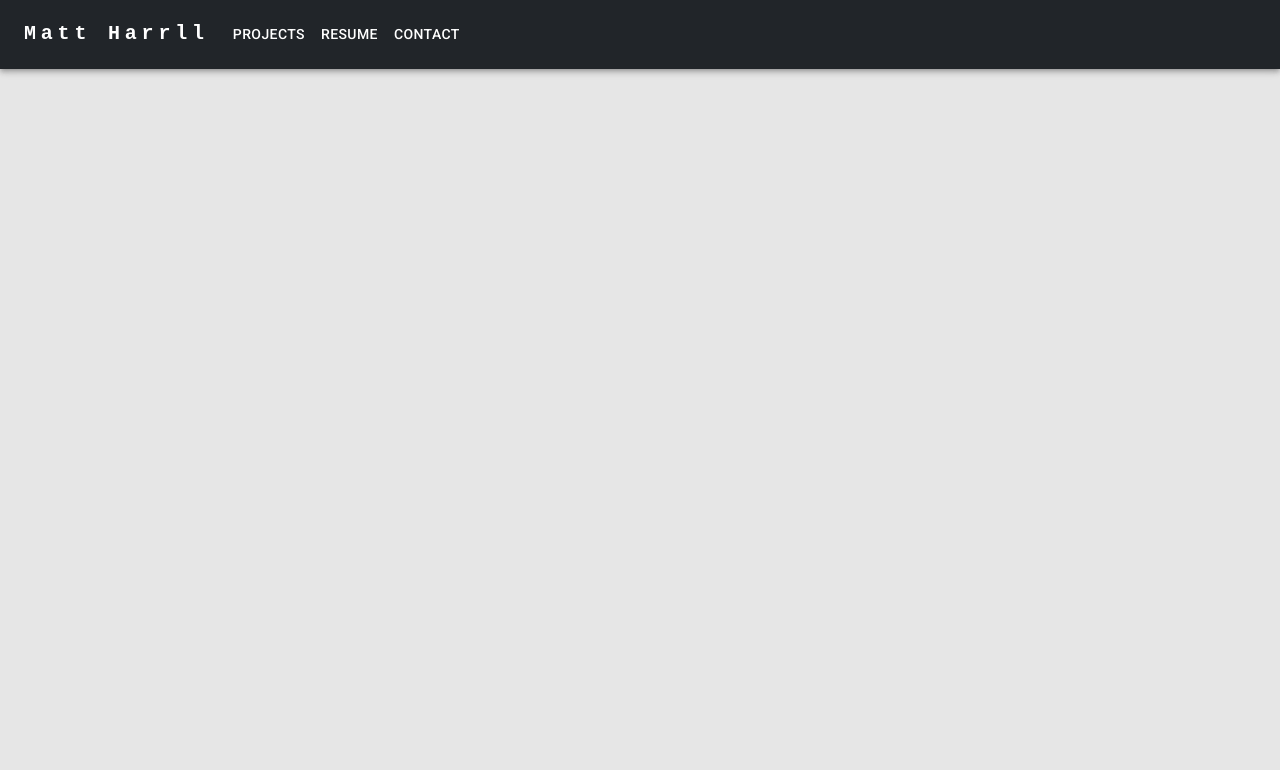
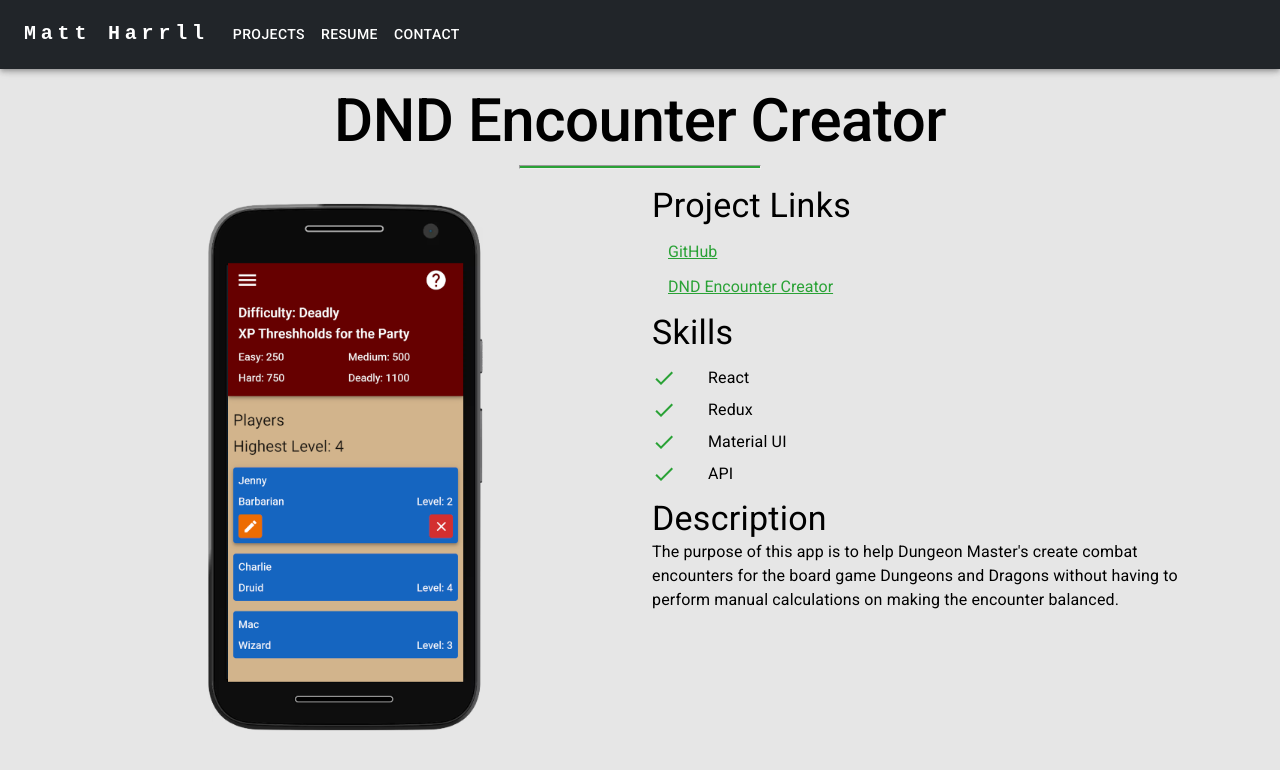
Before and after one commit to matt-harrell/matt-harrell.github.io, a React (Create React App) app: page /projects/dnd-encounter-creator in a window 1280 px wide. Shown: the top 770 px of the page. Built offline with nearby package versions, Linux system fonts and the light colour scheme.

Commit message:
add dnd encounter page

```diff
--- a/src/App.tsx
+++ b/src/App.tsx
@@ -10,9 +10,9 @@
 import PWA from './pages/pwa';
 import InteractiveAnimation from './pages/InteractiveAnimation'
 import WordPress from './pages/WordPress';
-import MTGAPI from './pages/mtgAPI';
 import ChromeExtension from './pages/ChromeExtentsion';
 import ResumePage from './pages/resume';
+import DNDEncounterCreator from "./pages/DNDEncounterCreator";
 
 
 declare module '@mui/material/styles' {
@@ -67,7 +67,7 @@
           <Route path='pwa' element={<PWA/>}/>
           <Route path='interactive-animation' element={<InteractiveAnimation/>}/>
           <Route path='wordpress' element={<WordPress/>}/>
-          <Route path='mtg-api' element={<MTGAPI/>}/>
+          <Route path='dnd-encounter-creator' element={<DNDEncounterCreator/>}/>
           <Route path='chrome-extension' element={<ChromeExtension/>}/>
         </Route>
       </Routes>
--- a/src/components/Navbar/NavBarCont.tsx
+++ b/src/components/Navbar/NavBarCont.tsx
@@ -26,21 +26,13 @@
 
 const NavBar = () => {
   const [anchorElNav, setAnchorElNav] = React.useState<null | HTMLElement>(null);
-  const [anchorElUser, setAnchorElUser] = React.useState<null | HTMLElement>(null);
 
   const handleOpenNavMenu = (event: React.MouseEvent<HTMLElement>) => {
     setAnchorElNav(event.currentTarget);
   };
-  const handleOpenUserMenu = (event: React.MouseEvent<HTMLElement>) => {
-    setAnchorElUser(event.currentTarget);
-  };
 
   const handleCloseNavMenu = () => {
     setAnchorElNav(null);
-  };
-
-  const handleCloseUserMenu = () => {
-    setAnchorElUser(null);
   };
 
   const [contactLink, setContactLink] = useState(
@@ -198,36 +190,6 @@
                 {contactLink}
               </Button>
           </Box>
-
-          {/* <Box sx={{ flexGrow: 0 }}>
-            <Tooltip title="Open settings">
-              <IconButton onClick={handleOpenUserMenu} sx={{ p: 0 }}>
-                <Avatar alt="Remy Sharp" src="/static/images/avatar/2.jpg" />
-              </IconButton>
-            </Tooltip>
-            <Menu
-              sx={{ mt: '45px' }}
-              id="menu-appbar"
-              anchorEl={anchorElUser}
-              anchorOrigin={{
-                vertical: 'top',
-                horizontal: 'right',
-              }}
-              keepMounted
-              transformOrigin={{
-                vertical: 'top',
-                horizontal: 'right',
-              }}
-              open={Boolean(anchorElUser)}
-              onClose={handleCloseUserMenu}
-            >
-              {settings.map((setting) => (
-                <MenuItem key={setting} onClick={handleCloseUserMenu}>
-                  <Typography textAlign="center">{setting}</Typography>
-                </MenuItem>
-              ))}
-            </Menu>
-          </Box> */}
         </Toolbar>
       </Container>
     </AppBar>
--- /dev/null
+++ b/src/pages/DNDEncounterCreator.tsx
@@ -0,0 +1,12 @@
+import ProjoctIntroCont from "../components/ProjectIntro/ProjectIntroCont";
+
+const DNDEncounterCreator = () => {
+
+    return (
+        <ProjoctIntroCont
+        nameOfProject="DND Encounter Creator"
+        />
+    );
+}
+
+export default DNDEncounterCreator;
```
